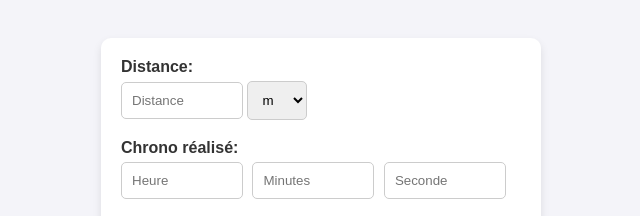
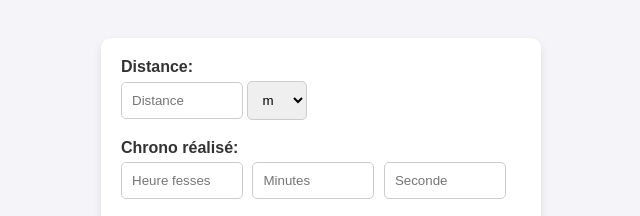
Before and after one commit to Titiss77/allure, a plain HTML site: page index.html in a window 1280 px wide. Shown: the part 211-427 px from the top of the page, 319-959 px from the left. Drawn offline with Linux system fonts and the light colour scheme.

Commit message:
Update index.html

```diff
--- a/index.html
+++ b/index.html
@@ -21,7 +21,7 @@
         </div>
         <div class="temps">
             <label for="input-temps">Chrono réalisé:</label>
-            <input type="number" name="temps-h" id="input-temps h" placeholder="Heure">
+            <input type="number" name="temps-h" id="input-temps h" placeholder="Heure fesses">
             <input type="number" name="temps-m" id="input-temps m" placeholder="Minutes">
             <input type="number" name="temps-s" id="input-temps s" placeholder="Seconde">
         </div>
```
